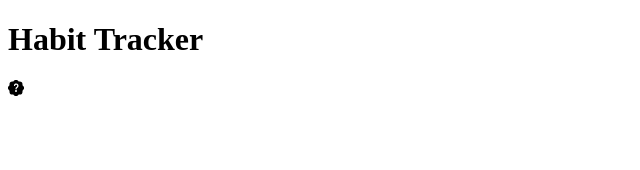
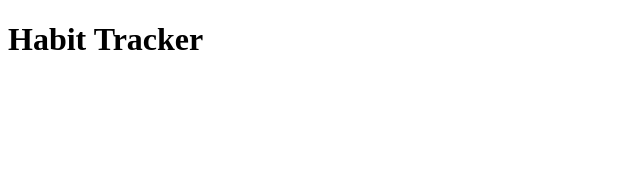
Before and after one commit to angi-mint/habit-tracker, a Vue app: page / in a window 1280 px wide. Shown: the top 170 px of the page, without its empty margins (0-640 px from the left). Built offline with nearby package versions, Linux system fonts and the light colour scheme.

Commit message:
removed icon from main component
Signed-off-by: Angi Mint <68991185+angi-mint@users.noreply.github.com>

```diff
--- a/src/vue/App.vue
+++ b/src/vue/App.vue
@@ -7,13 +7,11 @@ To use components:
 -->
 
 <script setup lang="ts">
-import HabitIcon from "./icons/HabitIcon.vue";
 </script>
 
 <template>
     <main>
         <h1>Habit Tracker</h1>
-        <HabitIcon id=""></HabitIcon>
     </main>
 </template>
 
```
